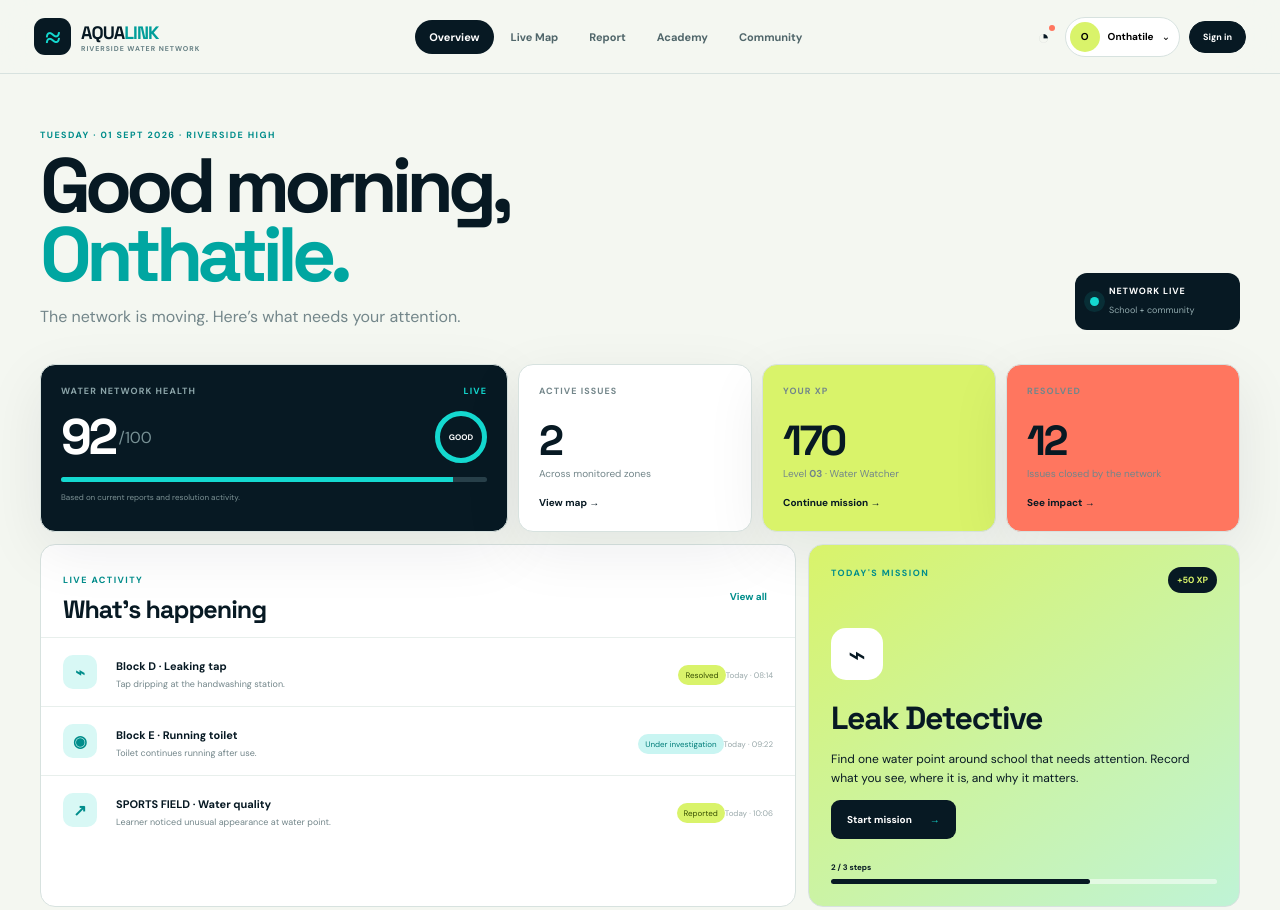
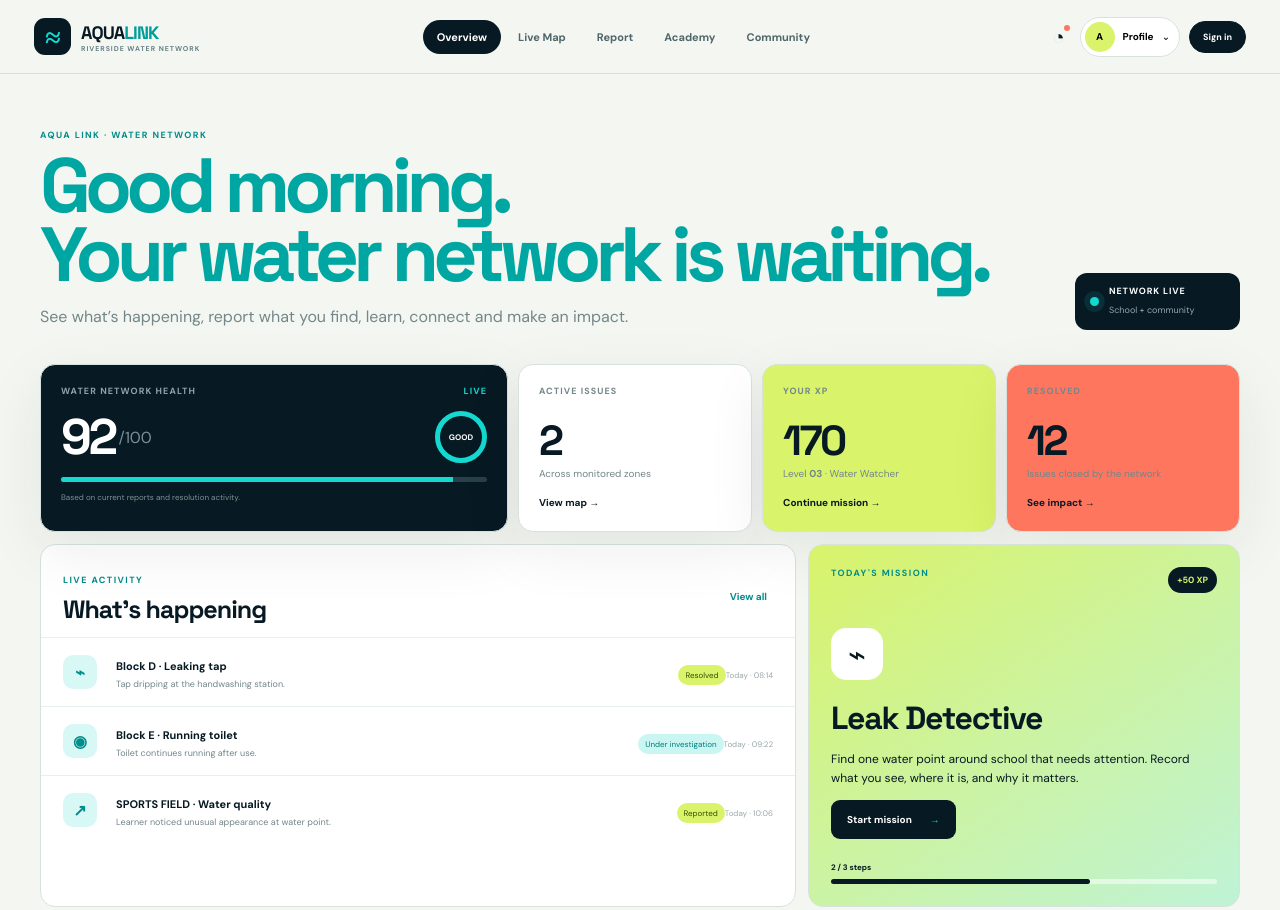
Before and after one commit to nkuo440/aqua-link, a plain HTML site: page index.html in a window 1280 px wide. Shown: the top 910 px of the page. Drawn offline with nearby package versions, Linux system fonts and the light colour scheme.

Commit message:
Add files via upload

```diff
--- a/app.js
+++ b/app.js
@@ -81,7 +81,7 @@ const missions=[
 ["Map the Flow","Trace where water enters, moves through and leaves your school.",70,"SCIENCE"]
 ];
 const get=(k,d)=>{try{return JSON.parse(localStorage.getItem(k))??d}catch{return d}};
-const profile=()=>get(KEY.profile,{name:"Onthatile",role:"Learner",school:"Riverside High School"});
+const profile=()=>get(KEY.profile,{name:"",role:"Learner",school:""});
 const reports=()=>get(KEY.reports,seedReports);
 const completed=()=>get(KEY.missions,[0,1,2]);
 function save(k,v){localStorage.setItem(k,JSON.stringify(v))}
@@ -96,11 +96,16 @@ function render(){
  window.scrollTo({top:0,behavior:"smooth"});
  if(hash==="#map")setTimeout(initMap,50);
 }
+function getGreeting(){const h=new Date().getHours();if(h>=5&&h<12)return "Good morning.";if(h>=12&&h<18)return "Good afternoon.";if(h>=18&&h<22)return "Good evening.";return "Good night.";}
+function updateGreeting(){const e=qs("#greeting");if(e)e.textContent=getGreeting();}
 function updateProfileUI(){
- const p=profile(), initial=(p.name||"O")[0].toUpperCase();
+ const p=profile(), name=(p.name||"").trim(), initial=name?name[0].toUpperCase():"A";
  ["#navAvatar","#bigAvatar"].forEach(s=>{const e=qs(s);if(e)e.textContent=initial});
- ["#navName","#heroName","#profileTitle"].forEach(s=>{const e=qs(s);if(e)e.textContent=s==="#heroName"?p.name+".":p.name});
- if(qs("#profileRole"))qs("#profileRole").textContent=`${p.role} · ${p.school}`;
+ const nav=qs("#navName");if(nav)nav.textContent=name||"Profile";
+ const hero=qs("#heroName");if(hero)hero.textContent=name?name+".":"Your water network is waiting.";
+ const title=qs("#profileTitle");if(title)title.textContent=name||"Your profile";
+ const role=qs("#profileRole");if(role)role.textContent=p.school?`${p.role||"Learner"} · ${p.school}`:"Set up your profile";
+ updateGreeting();
 }
 function renderActivity(){
  const box=qs("#activityFeed"); if(!box)return;
@@ -152,7 +157,7 @@ function reportInit(){
 }
 function profileInit(){
  const modal=qs("#profileModal");
- function open(){const p=profile();qs("#profileInput").value=p.name;modal.classList.add("show");modal.setAttribute("aria-hidden","false")}
+ function open(){const p=profile();qs("#profileInput").value=p.name||"";modal.classList.add("show");modal.setAttribute("aria-hidden","false")}
  function close(){modal.classList.remove("show");modal.setAttribute("aria-hidden","true")}
  qs("#profileOpen").addEventListener("click",open);qs("#mobileProfile").addEventListener("click",open);qs("#profileClose").addEventListener("click",close);
  qs("#saveProfile").addEventListener("click",()=>{const p=profile();const n=qs("#profileInput").value.trim();if(!n)return;const next={...p,name:n};save(KEY.profile,next);updateProfileUI();syncCloudProfile(next);close();toast("Profile updated ✓")});
@@ -164,6 +169,6 @@ document.addEventListener("DOMContentLoaded",()=>{
  document.querySelectorAll("[data-map-filter]").forEach(b=>b.addEventListener("click",()=>{document.querySelectorAll("[data-map-filter]").forEach(x=>x.classList.remove("active"));b.classList.add("active");drawMarkers(b.dataset.mapFilter)}));
  qs("#joinChallenge").addEventListener("click",()=>{completeMission(3);toast("7-day Water Shift joined ✓")});
  qs("#notifyBtn").addEventListener("click",()=>toast("2 network updates waiting"));
- window.addEventListener("hashchange",render);render();
+ window.addEventListener("hashchange",render);window.addEventListener("focus",updateGreeting);setInterval(updateGreeting,60000);render();
 });
 window.completeMission=completeMission;
--- a/config.js
+++ b/config.js
@@ -2,6 +2,6 @@
 // Replace these two placeholders with the values from your Supabase project.
 // Keep only the publishable/anon key here. NEVER put a service_role key in this file.
 window.AQUA_SUPABASE = {
-  url: "YOUR_PROJECT_URL",
-  anonKey: "YOUR_PUBLISHABLE_OR_ANON_KEY"
+  url: "https://rzbyycxupjcymqkdcm.supabase.co",
+  anonKey: "sb_publishable_E9fouU7Y5lE1C6F5kBSf2g_6uXy-cag"
 };
--- a/index.html
+++ b/index.html
@@ -4,7 +4,7 @@
 <meta charset="utf-8">
 <meta name="viewport" content="width=device-width,initial-scale=1">
 <meta name="theme-color" content="#071923">
-<title>Aqua Link — Riverside Water Network</title>
+<title>Aqua Link — Water Network</title>
 <link rel="preconnect" href="https://fonts.googleapis.com">
 <link href="https://fonts.googleapis.com/css2?family=DM+Sans:wght@400;500;600;700&family=Space+Grotesk:wght@500;600;700&display=swap" rel="stylesheet">
 <link rel="stylesheet" href="styles.css">
@@ -19,13 +19,13 @@
   <nav class="desktop-nav" aria-label="Main navigation">
     <a class="active" href="#home">Overview</a><a href="#map">Live Map</a><a href="#report">Report</a><a href="#academy">Academy</a><a href="#community">Community</a>
   </nav>
-  <div class="top-actions"><button class="icon-btn" id="notifyBtn" aria-label="Notifications">◔<i></i></button><button class="profile-mini" id="profileOpen"><span id="navAvatar">O</span><b id="navName">Onthatile</b><span>⌄</span></button><button class="auth-btn" id="authOpen">Sign in</button></div>
+  <div class="top-actions"><button class="icon-btn" id="notifyBtn" aria-label="Notifications">◔<i></i></button><button class="profile-mini" id="profileOpen"><span id="navAvatar">O</span><b id="navName">Profile</b><span>⌄</span></button><button class="auth-btn" id="authOpen">Sign in</button></div>
 </header>
 
 <main id="app">
 <section id="home" class="view active-view">
   <div class="dashboard-head">
-    <div><div class="kicker">TUESDAY · 01 SEPT 2026 · RIVERSIDE HIGH</div><h1>Good morning,<br><span id="heroName">Onthatile.</span></h1><p class="subhead">The network is moving. Here’s what needs your attention.</p></div>
+    <div><div class="kicker">AQUA LINK · WATER NETWORK</div><h1><span id="greeting">Good afternoon.</span><br><span id="heroName">Your water network is waiting.</span></h1><p class="subhead">See what’s happening, report what you find, learn, connect and make an impact.</p></div>
     <div class="network-badge"><span class="pulse"></span><div><b>NETWORK LIVE</b><small>School + community</small></div></div>
   </div>
 
@@ -54,7 +54,7 @@
 </section>
 
 <section id="map" class="view">
-  <div class="view-head"><div><span class="kicker">LIVE WATER GRID</span><h1>Put the network<br><span>on the map.</span></h1><p>Riverside High · 1 Hawthorne St, Three Rivers, Vereeniging</p></div><button class="cta" data-go="#report">＋ Report issue</button></div>
+  <div class="view-head"><div><span class="kicker">LIVE WATER GRID</span><h1>Put the network<br><span>on the map.</span></h1><p id="mapContext">Your school network · location appears after profile setup</p></div><button class="cta" data-go="#report">＋ Report issue</button></div>
   <div class="map-layout"><div class="map-box"><div id="mapCanvas"></div><div class="map-controls"><button class="active" data-map-filter="all">All</button><button data-map-filter="open">Open</button><button data-map-filter="resolved">Resolved</button></div></div>
   <aside class="map-sidebar"><div class="side-head"><span class="section-tag">NETWORK STATUS</span><strong>6 monitored zones</strong></div><div id="zoneList"></div><div class="legend"><span><i class="dot open"></i> Open</span><span><i class="dot investigating"></i> Investigating</span><span><i class="dot resolved"></i> Resolved</span></div></aside></div>
 </section>
@@ -74,7 +74,7 @@
 </section>
 
 <section id="community" class="view">
-  <div class="view-head"><div><span class="kicker">SCHOOL + COMMUNITY</span><h1>The water team<br><span>is bigger.</span></h1><p>Local observation becomes stronger when people can see the same picture.</p></div><div class="community-stat"><strong>47</strong><span>WATER<br>WATCHERS</span></div></div>
+  <div class="view-head"><div><span class="kicker">COMMUNITY NETWORK</span><h1>The water team<br><span>is bigger.</span></h1><p>Local observation becomes stronger when people can see the same picture.</p></div><div class="community-stat"><strong>47</strong><span>WATER<br>WATCHERS</span></div></div>
   <div class="community-grid"><article class="community-main"><div class="community-photo"><img src="https://images.unsplash.com/photo-1509099836639-18ba02c6d0c7?auto=format&fit=crop&w=900&q=75" alt="Young people working together"></div><div class="community-copy"><span class="section-tag">SEVEN-DAY WATER SHIFT</span><h2>Seven days.<br>One shared experiment.</h2><p>During Water Monitoring Day, the school and community can log observations, complete challenges and reveal what changed over seven days.</p><button class="cta" id="joinChallenge">Join the 7-day shift <span>→</span></button></div></article>
   <aside class="community-side"><span class="section-tag">WHO CONNECTS</span><div class="person-row"><span class="avatar purple">L</span><div><b>Learners</b><small>Observe · report · learn</small></div></div><div class="person-row"><span class="avatar aqua">T</span><div><b>Teachers</b><small>Guide · verify · support</small></div></div><div class="person-row"><span class="avatar orange">W</span><div><b>Water mentors</b><small>Explain · investigate · build</small></div></div><div class="person-row"><span class="avatar green">C</span><div><b>Community</b><small>Share local knowledge</small></div></div><a class="dws-link" href="#services">Need official water information? <b>Open Water Services →</b></a></aside></div>
 </section>
@@ -93,7 +93,7 @@
 <div class="mobile-nav"><a class="active" href="#home">⌂<span>Home</span></a><a href="#map">⌖<span>Map</span></a><a href="#report" class="mobile-report">＋</a><a href="#academy">◇<span>Academy</span></a><button id="mobileProfile">◉<span>Profile</span></button></div>
 
 <div class="modal" id="authModal" aria-hidden="true"><div class="modal-card auth-card"><button class="modal-close" id="authClose">×</button><span class="section-tag">AQUA LINK ACCOUNT</span><h2 id="authTitle">Sign in to your network</h2><p class="auth-copy">Use an email address and password to sync your reports, missions and profile across devices. Keep your account details minimal.</p><label>Email<input id="authEmail" type="email" autocomplete="email" placeholder="you@example.com"></label><label>Password<input id="authPassword" type="password" autocomplete="current-password" placeholder="At least 8 characters"></label><button class="cta wide" id="authSubmit">Sign in</button><button class="auth-switch" id="authSwitch">Need an account? Create one</button><p class="auth-status" id="authStatus"></p></div></div>
-<div class="modal" id="profileModal" aria-hidden="true"><div class="modal-card"><button class="modal-close" id="profileClose">×</button><span class="section-tag">YOUR PROFILE</span><div class="profile-big"><span id="bigAvatar">O</span><div><h2 id="profileTitle">Onthatile</h2><p id="profileRole">Learner · Riverside High School</p></div></div><label>Display name<input id="profileInput" maxlength="28"></label><button class="cta wide" id="saveProfile">Save profile</button><div class="profile-stats"><span><b id="pReports">2</b>Reports</span><span><b id="pMissions">3</b>Missions</span><span><b>170</b>XP</span></div></div></div>
+<div class="modal" id="profileModal" aria-hidden="true"><div class="modal-card"><button class="modal-close" id="profileClose">×</button><span class="section-tag">YOUR PROFILE</span><div class="profile-big"><span id="bigAvatar">O</span><div><h2 id="profileTitle">Your profile</h2><p id="profileRole">Set up your profile</p></div></div><label>Display name<input id="profileInput" maxlength="28"></label><button class="cta wide" id="saveProfile">Save profile</button><div class="profile-stats"><span><b id="pReports">2</b>Reports</span><span><b id="pMissions">3</b>Missions</span><span><b>170</b>XP</span></div></div></div>
 <div id="toast" role="status"></div>
 <script src="https://unpkg.com/leaflet@1.9.4/dist/leaflet.js"></script><script src="app.js"></script>
 </body></html>
```
